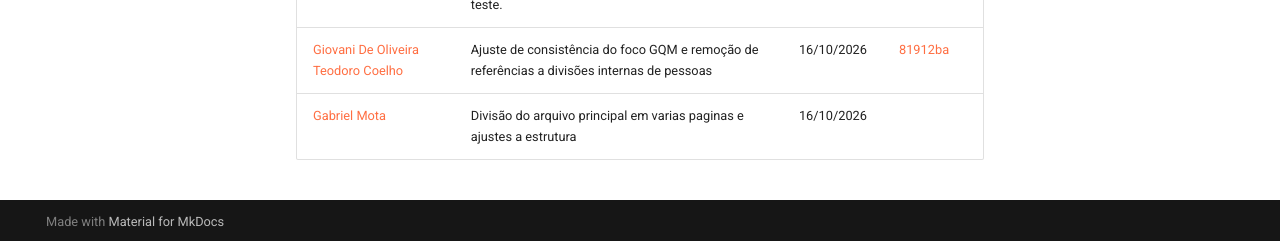
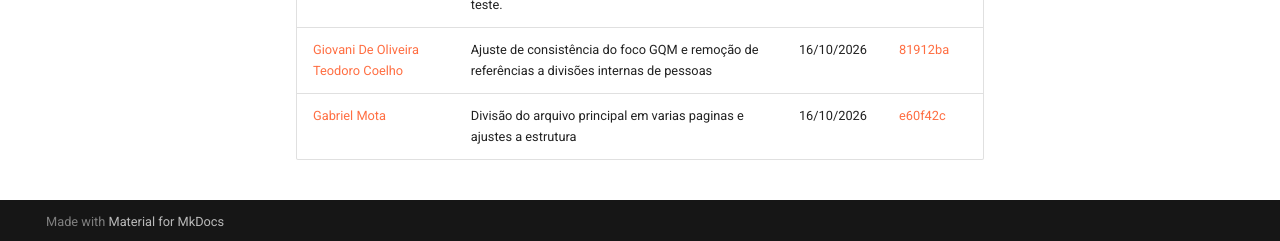
Before and after one commit to FCTE-Qualidade-de-Software-1/2026-2_T02_JEAN_SAMMET, an MkDocs documentation site: the page built from docs/fases/fase2/funcionais/visaoGeral.md, in a window 1280 px wide and 900 px high, scrolled down 1993 px. Shown: the part 656-897 px from the top of the window. Built offline with MkDocs 1.6.1 and Material for MkDocs 9.7.7, drawn with Linux system fonts in a browser that asks for light colours; comment, search, counter and statistics services are not loaded.

Commit message:
docs: adição do commit de versionamentoe

```diff
--- a/docs/fases/fase2/funcionais/visaoGeral.md
+++ b/docs/fases/fase2/funcionais/visaoGeral.md
@@ -50,4 +50,4 @@ Os itens abaixo foram registrados na Fase 1 como **hipóteses que precisam ser t
 | :---------------------------------------------------------------- | :---------------------------------------------------------------------------------------------------- | :--------- | :-------------------------------------------------------------------------------------------------------------------------------- |
 | [Gabriel Mota](https://github.com/Gabro-MO)                       | Elaboração inicial das perguntas GQM, fichas de métricas funcionais e protocolo de cenários de teste. | 16/10/2026 | [9306147](https://github.com/FCTE-Qualidade-de-Software-1/2026-2_T02_JEAN_SAMMET/commit/9306147e05a3017e02f9bedaf2c75a8287ef1c8b) |
 | [Giovani De Oliveira Teodoro Coelho](https://github.com/Gotc2607) | Ajuste de consistência do foco GQM e remoção de referências a divisões internas de pessoas            | 16/10/2026 | [81912ba](https://github.com/FCTE-Qualidade-de-Software-1/2026-2_T02_JEAN_SAMMET/commit/81912bac5e02d7429e2d05446544ec9636891f5e) |
-| [Gabriel Mota](https://github.com/Gabro-MO)                       | Divisão do arquivo principal em varias paginas e ajustes a estrutura                                  | 16/10/2026 | []()                                                                                                                              |
+| [Gabriel Mota](https://github.com/Gabro-MO)                       | Divisão do arquivo principal em varias paginas e ajustes a estrutura                                  | 16/10/2026 | [e60f42c](https://github.com/FCTE-Qualidade-de-Software-1/2026-2_T02_JEAN_SAMMET/commit/e60f42cea76bd6f39f2c6069ecdbce438b4e941a)                                                                                                                              |
```
